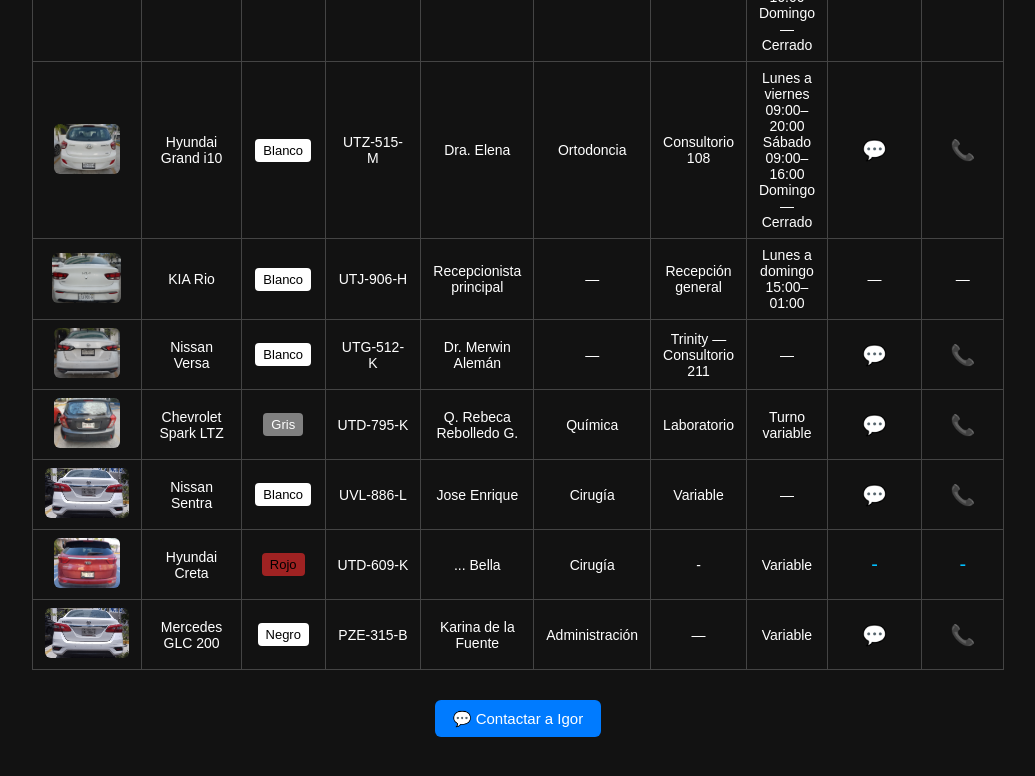
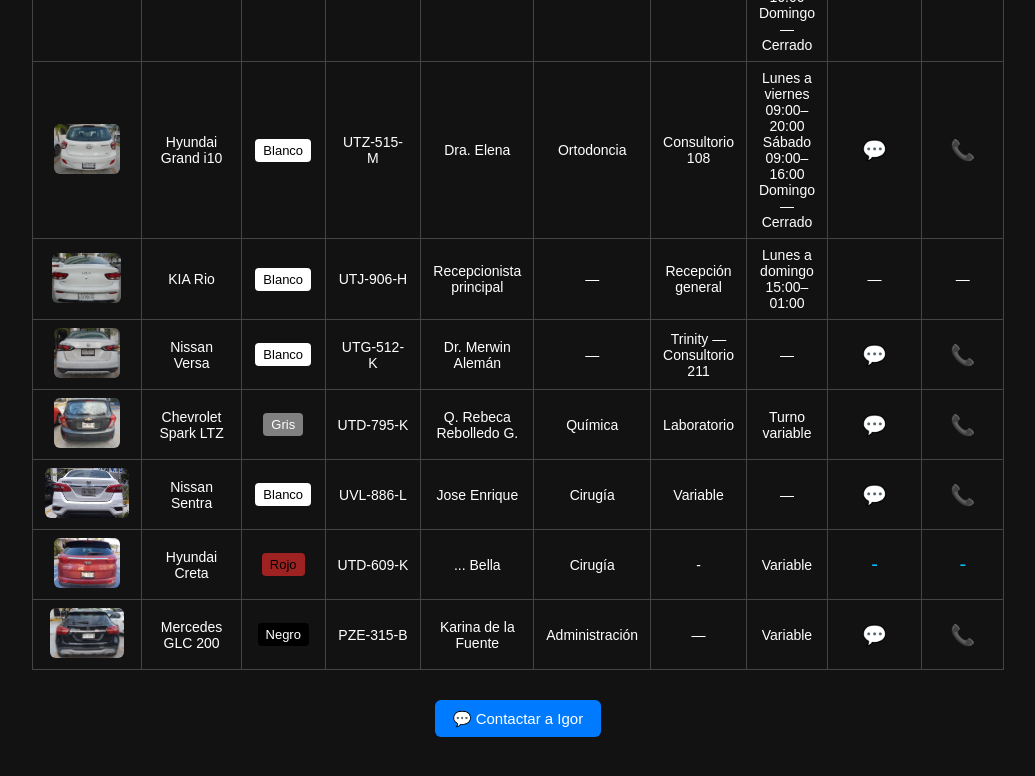
Before and after one commit to transuranium/estacionamiento_doctores, a plain HTML site: page index.html in a window 1280 px wide. Shown: the part 966-1742 px from the top of the page, without its empty margins (122-1157 px from the left). Drawn offline with Linux system fonts and the light colour scheme.

Commit message:
fixed datos sobre Kari

```diff
--- a/index.html
+++ b/index.html
@@ -396,18 +396,12 @@
           <tr>
             <td>
               <img
-                src="fotos/image_2025-07-30_16-35-34-2.png"
+                src="fotos/photo_2025-07-31_11-34-14.jpg"
                 class="doctor-photo"
               />
             </td>
             <td>Mercedes GLC 200</td>
-            <td>
-              <span
-                class="color-box blanco"
-                style="background-color: #ffffff; color: #000000"
-                >Negro</span
-              >
-            </td>
+            <td><span class="color-box negro">Negro</span></td>
             <td>PZE-315-B</td>
             <td>Karina de la Fuente</td>
             <td>Administración</td>
```
